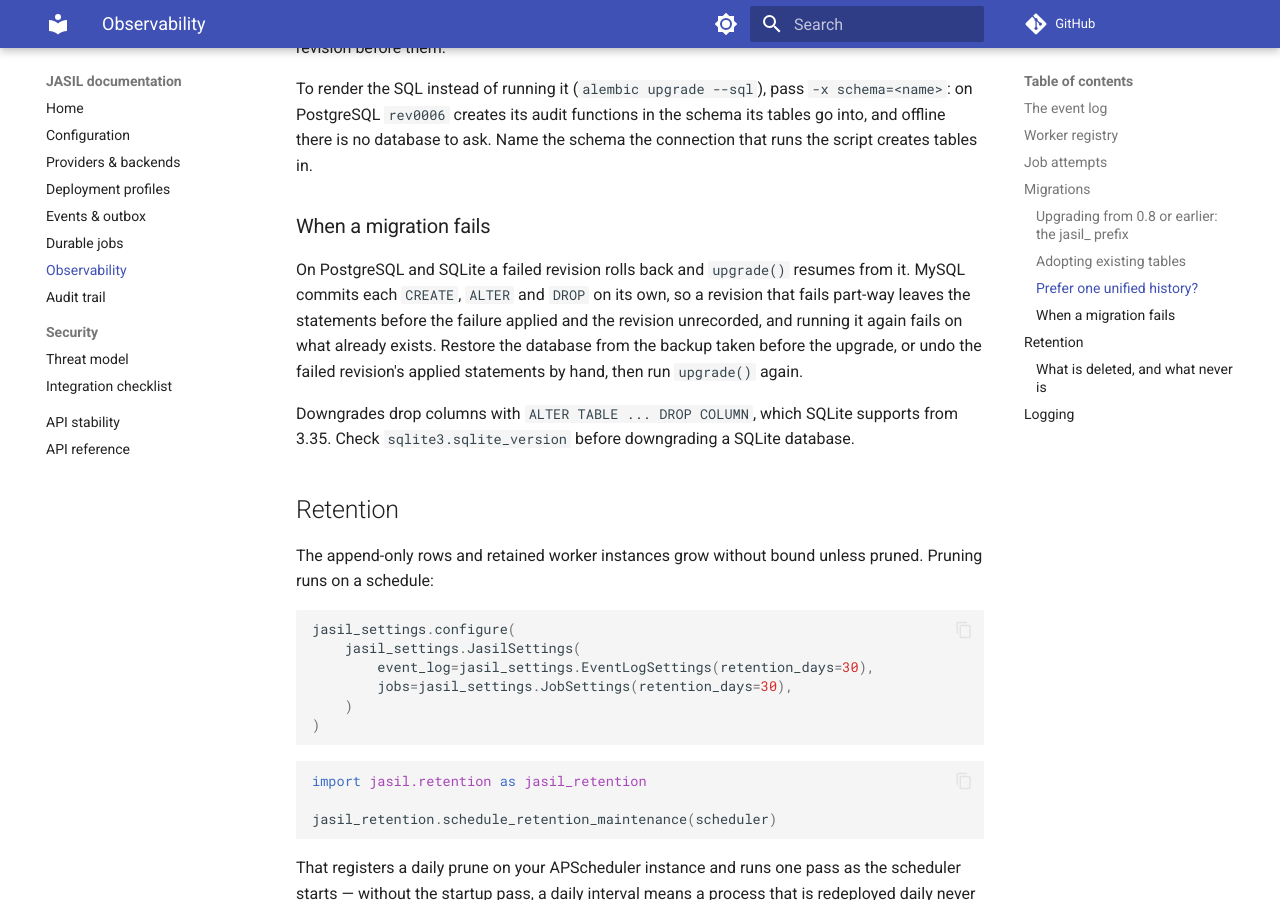
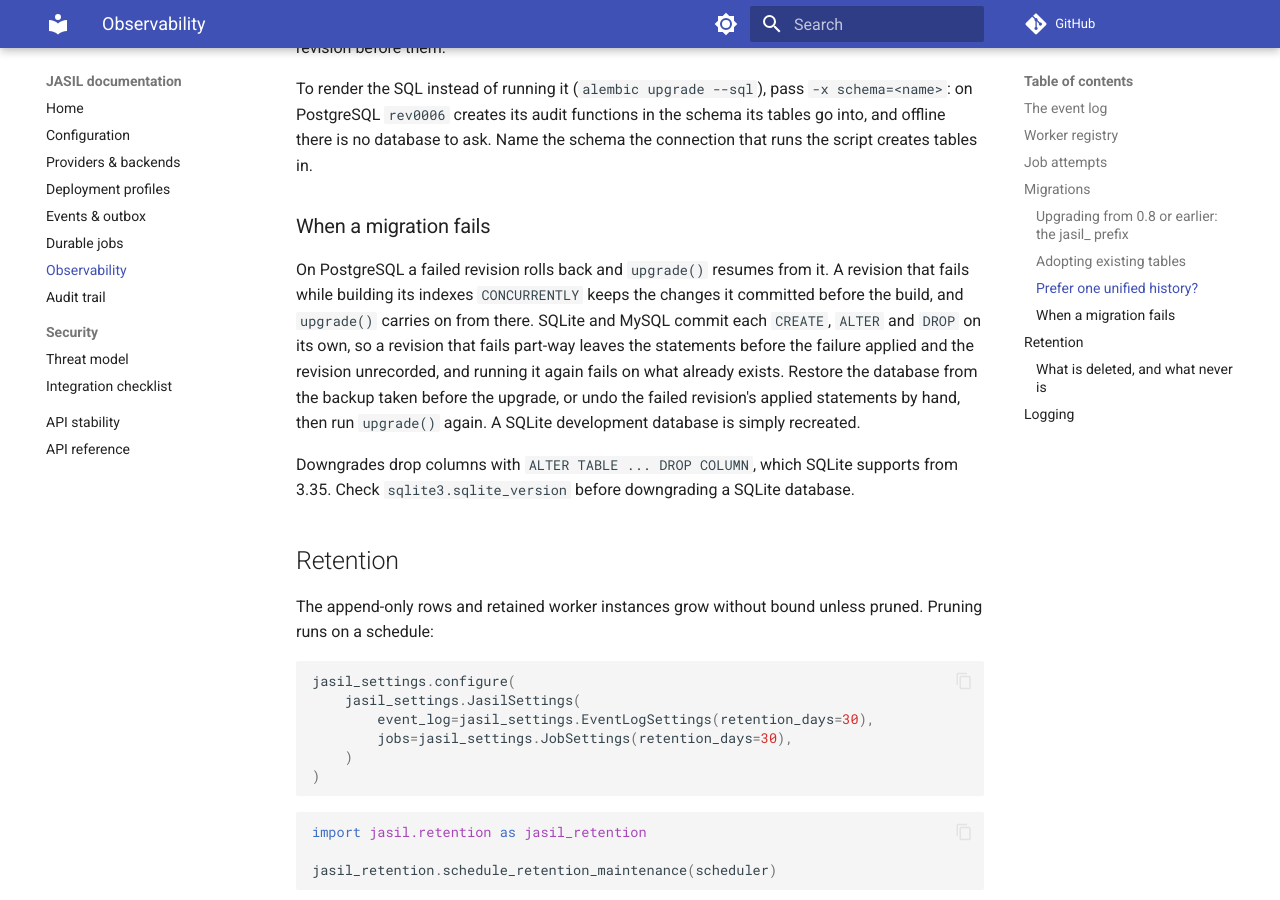
Before and after one commit to endurain-project/jasil, an MkDocs documentation site: the page built from docs/observability.md, in a window 1280 px wide and 900 px high, scrolled down 8679 px. Built offline with MkDocs 1.6.1 and Material for MkDocs 9.7.7, drawn with Linux system fonts in a browser that asks for light colours; comment, search, counter and statistics services are not loaded.

Commit message:
docs: correct which dialects roll back a failed migration
Only PostgreSQL rolls a failed revision back. SQLite and MySQL commit each statement, so a revision that fails part-way cannot be re-run.

Co-Authored-By: Claude Sonnet 5.5 <noreply@anthropic.com>

```diff
--- a/docs/observability.md
+++ b/docs/observability.md
@@ -336,12 +336,15 @@ schema the connection that runs the script creates tables in.
 
 ### When a migration fails
 
-On PostgreSQL and SQLite a failed revision rolls back and `upgrade()` resumes from
-it. MySQL commits each `CREATE`, `ALTER` and `DROP` on its own, so a revision that
-fails part-way leaves the statements before the failure applied and the revision
+On PostgreSQL a failed revision rolls back and `upgrade()` resumes from it. A
+revision that fails while building its indexes `CONCURRENTLY` keeps the changes it
+committed before the build, and `upgrade()` carries on from there. SQLite and MySQL
+commit each `CREATE`, `ALTER` and `DROP` on its own, so a revision that fails
+part-way leaves the statements before the failure applied and the revision
 unrecorded, and running it again fails on what already exists. Restore the
 database from the backup taken before the upgrade, or undo the failed revision's
-applied statements by hand, then run `upgrade()` again.
+applied statements by hand, then run `upgrade()` again. A SQLite development
+database is simply recreated.
 
 Downgrades drop columns with `ALTER TABLE ... DROP COLUMN`, which SQLite supports
 from 3.35. Check `sqlite3.sqlite_version` before downgrading a SQLite database.
```
